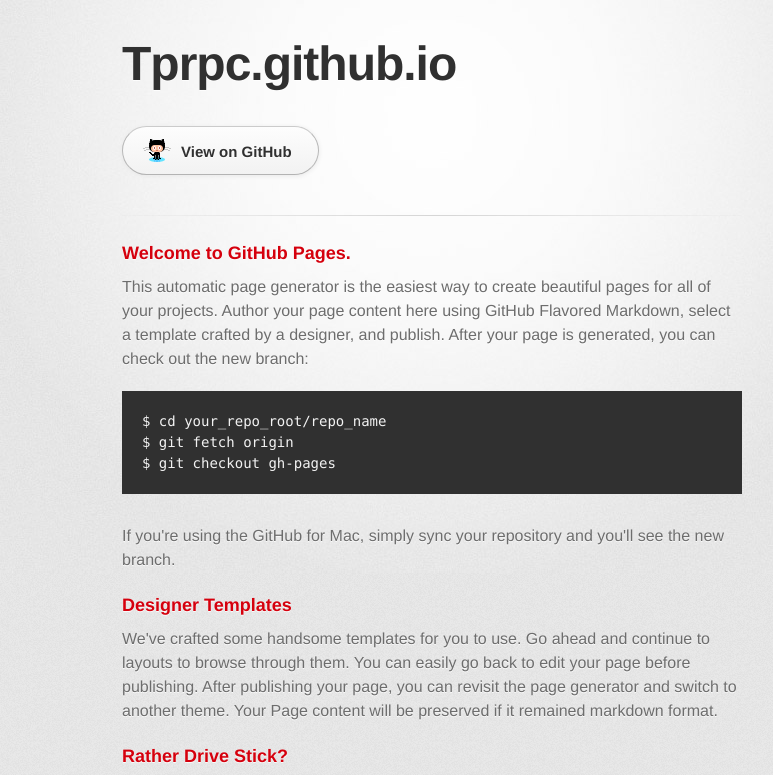
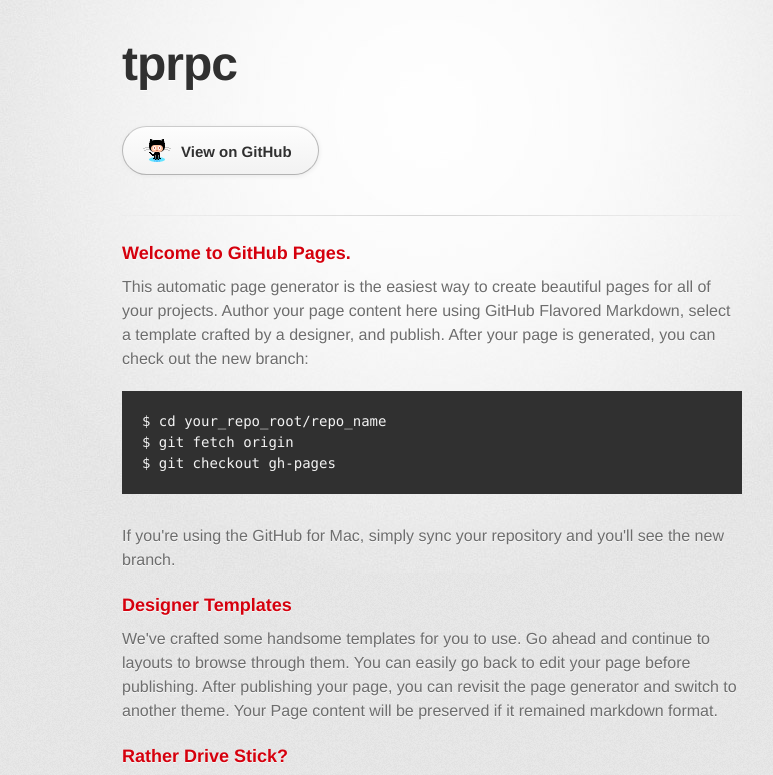
Before and after one commit to tprpc/tprpc.github.io, a plain HTML site: page index.html in a window 1280 px wide. Shown: the top 775 px of the page, without its empty margins (208-981 px from the left). Drawn offline with Linux system fonts and the light colour scheme; a web font is replaced by a local one.

Commit message:
Update index.html

```diff
--- a/index.html
+++ b/index.html
@@ -18,7 +18,7 @@
       <div class="inner">
 
         <header>
-          <h1>Tprpc.github.io</h1>
+          <h1>tprpc</h1>
           <h2></h2>
         </header>
 
```
